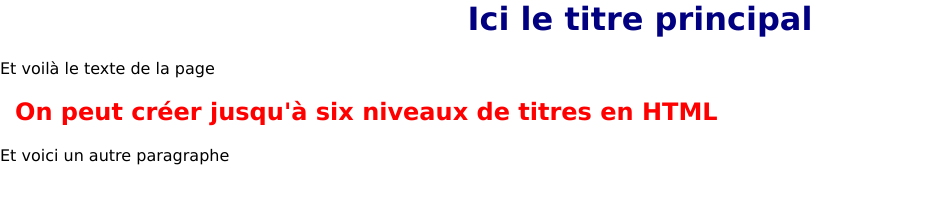
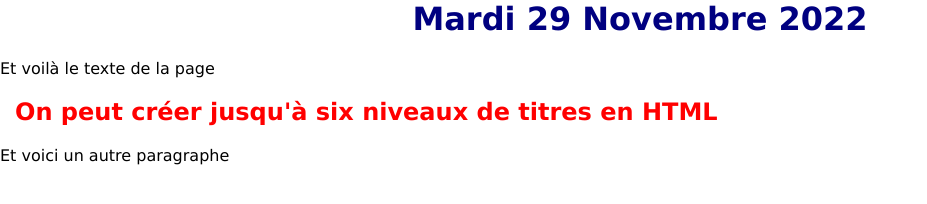
Before and after one commit to romWCS/helloWorld, a plain HTML site: page index.html in a window 1280 px wide. Shown: the whole page, without its empty margins (0-927 px from the left). Drawn offline with Linux system fonts and the light colour scheme.

```diff
--- a/index.html
+++ b/index.html
@@ -6,7 +6,7 @@
 </head>
 
 <body>
-<h1> Ici le titre principal </h1>
+<h1> Mardi 29 Novembre 2022 </h1>
 <p> Et voilà le texte de la page</p>
 <h2> On peut créer jusqu'à six niveaux de titres en HTML </h2>
 <p> Et voici un autre paragraphe </p>
```
